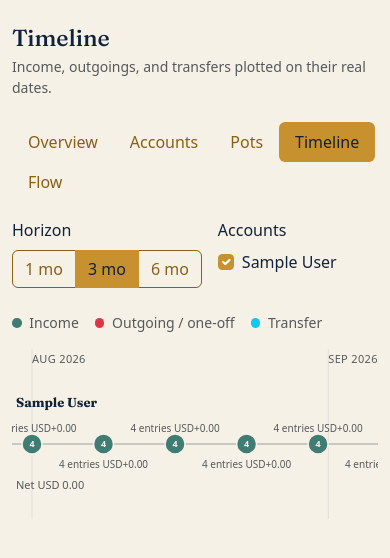
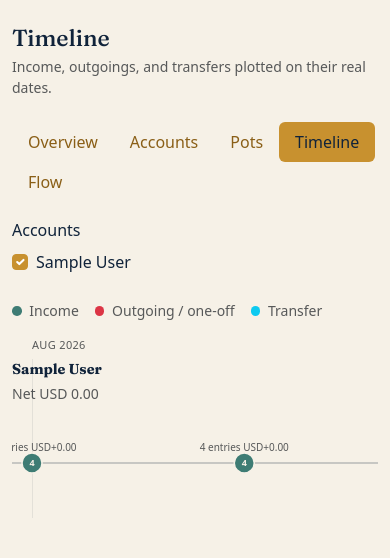
Before and after one commit to Jypear/quaterdeck, a Django app: page /budget/timeline/ in a window 390 px wide. Shown: the part 58-616 px from the top of the page. Run offline with Django 5.2, Linux system fonts and the light colour scheme; a user stored in the database is signed in; tables that the repository leaves empty hold one stand-in row (values such as "Sample post"); some libraries are stand-ins or nearby versions.

Commit message:
Simplify timeline to one-month view with per-account detail panels
  - budget/views.py: drop the 1/3/6-month horizon selector (_requested_months, _TIMELINE_MONTH_CHOICES) — timeline is always the current month; restructure _timeline_svg to return
  one self-contained SVG per account instead of a single multi-lane canvas, so each account's clicked-day detail can render directly beneath it; drop the cross-lane transfer
  connector geometry along with the shared canvas it depended on.
  - templates/budget/_timeline.html: render axis ticks/crosshair as absolutely-positioned overlay divs on a shared .timeline-grid (kept in one scroll region for cross-account sync)
  with one small <svg> + detail panel per account; move marker tabindex/role/aria-label onto the <circle> so the site-wide focus-ring rule hugs just the marker instead of the group's
  full label bounding box.
  - templates/budget/timeline.html: remove the horizon radio group; rework hover/click JS for the per-account DOM (grid-relative crosshair math instead of per-SVG getScreenCTM,
  per-account detail panel lookup via data-detail-id).
  - static/css/quaterdeck.css: pointer-events: none on stop labels (they were intercepting clicks meant for neighbouring markers); stacked (not right-aligned) account name/balance
  header so both stay visible without horizontal scroll on mobile; drop now-dead connector/multi-lane styles.
  - budget/tests.py: update timeline tests for the per-account SVG structure; drop the horizon-width test (no longer applicable with a fixed 1-month window).
  - docs/guide/budget.md: describe the one-month, per-account timeline layout.

```diff
--- a/budget/views.py
+++ b/budget/views.py
@@ -59,13 +59,10 @@ from core.models import Settings
 if TYPE_CHECKING:
     from django.http import HttpRequest, HttpResponse
 
-_TIMELINE_MONTH_CHOICES = (1, 3, 6)
 _TIMELINE_CHART_LEFT = 20
-_TIMELINE_MIN_CHART_WIDTH = 940
-_TIMELINE_PX_PER_DAY = 10  # widens the chart at longer horizons so days don't visually merge
-_TIMELINE_TOP_MARGIN = 40
+_TIMELINE_CHART_WIDTH = 940
 _TIMELINE_LANE_HEIGHT = 110
-_TIMELINE_MAX_LABEL_SLOTS = 3  # caps stacked labels at ±38px, safely inside one lane
+_TIMELINE_MAX_LABEL_SLOTS = 3  # caps stacked labels at ±38px, safely inside one lane's own SVG
 _TIMELINE_MAX_MARKER_RADIUS = 10
 
 _TIMELINE_KIND_CSS = {
@@ -203,16 +200,6 @@ class PotListView(TemplateView):
         return context
 
 
-def _requested_months(request: HttpRequest) -> int:
-    """Timeline horizon in months: `?months=` override (1/3/6), else 3."""
-    raw = request.GET.get("months")
-    try:
-        months = int(raw)
-    except (TypeError, ValueError):
-        return 3
-    return months if months in _TIMELINE_MONTH_CHOICES else 3
-
-
 def _label_dy(slot: int) -> float:
     """Interleaved vertical offsets for stacked labels: above line, below
     line, further above, further below, ..."""
@@ -252,21 +239,27 @@ def _assign_label_dys(labels: list[tuple[float, float]]) -> list[float | None]:
 
 
 def _timeline_svg(lanes: list[AccountLane], start: date, end: date, currency: str) -> dict[str, Any]:
-    """Geometry for the timeline SVG: lane rows of positioned markers, cross-lane
-    transfer connectors, and month-boundary axis ticks. Kept in the view (not
-    services) since it's presentation, not domain logic.
+    """Geometry for the timeline: one small SVG per account (positioned
+    markers on a single line) plus shared month-boundary axis ticks. Kept in
+    the view (not services) since it's presentation, not domain logic.
 
-    Stops are clustered per (lane, date) into a single marker — same-day
+    Each account gets its own SVG, rather than one tall SVG with a lane per
+    account, so a clicked day's detail panel can sit directly under the
+    account it belongs to instead of in one shared block below everything —
+    that also means there's no single shared canvas left to draw cross-lane
+    transfer connectors on; a transfer still shows as a coloured marker in
+    both accounts on its date, just without the linking line.
+
+    Stops are clustered per (account, date) into a single marker — same-day
     entries in one account would otherwise resolve to the same x and render
     as indistinguishable overlapping circles. A cluster's entries (for the
     click-through detail panel) are returned separately, keyed by marker id,
     since the SVG itself has no good way to hold a variable-length list.
     """
     total_days = (end - start).days or 1
-    chart_width = max(_TIMELINE_MIN_CHART_WIDTH, total_days * _TIMELINE_PX_PER_DAY)
 
     def x_for(d: date) -> float:
-        return _TIMELINE_CHART_LEFT + (d - start).days / total_days * chart_width
+        return _TIMELINE_CHART_LEFT + (d - start).days / total_days * _TIMELINE_CHART_WIDTH
 
     axis_ticks = []
     year, month = start.year, start.month
@@ -275,17 +268,13 @@ def _timeline_svg(lanes: list[AccountLane], start: date, end: date, currency: st
         axis_ticks.append({"x": x_for(max(month_start, start)), "label": month_start.strftime("%b %Y")})
         year, month = _shift_month(year, month, 1)
 
+    line_y = _TIMELINE_LANE_HEIGHT / 2
     lane_rows = []
     cluster_details: dict[str, dict[str, Any]] = {}
-    connector_points: dict[tuple[int, date], list[tuple[float, float]]] = {}
     for index, lane in enumerate(lanes):
-        y = _TIMELINE_TOP_MARGIN + index * _TIMELINE_LANE_HEIGHT + _TIMELINE_LANE_HEIGHT / 2
-
         day_groups: dict[date, list[TimelineStop]] = {}
         for stop in lane.stops:
             day_groups.setdefault(stop.date, []).append(stop)
-            if stop.transfer_id is not None:
-                connector_points.setdefault((stop.transfer_id, stop.date), []).append((x_for(stop.date), y))
 
         clusters = []
         hover_points = []
@@ -307,7 +296,7 @@ def _timeline_svg(lanes: list[AccountLane], start: date, end: date, currency: st
                 {
                     "id": cluster_id,
                     "x": cx,
-                    "y": y,
+                    "y": line_y,
                     "r": 6 if count == 1 else min(6 + (count - 1) * 1.5, _TIMELINE_MAX_MARKER_RADIUS),
                     "count": count,
                     "css": css,
@@ -331,9 +320,6 @@ def _timeline_svg(lanes: list[AccountLane], start: date, end: date, currency: st
         lane_rows.append(
             {
                 "account": lane.account,
-                "y": y,
-                "name_y": y - _TIMELINE_LANE_HEIGHT / 2 + 18,
-                "balance_y": y + _TIMELINE_LANE_HEIGHT / 2 - 10,
                 "clusters": clusters,
                 "end_balance_str": f"{lane.end_balance:.2f}",
                 "hover_id": f"lane-hover-{index}",
@@ -341,18 +327,11 @@ def _timeline_svg(lanes: list[AccountLane], start: date, end: date, currency: st
             }
         )
 
-    connectors = []
-    for points in connector_points.values():
-        if len(points) == 2:
-            (x, y1), (_, y2) = points
-            connectors.append({"x": x, "y1": y1, "y2": y2})
-
-    height = _TIMELINE_TOP_MARGIN + _TIMELINE_LANE_HEIGHT * len(lanes) + 20
     return {
-        "width": chart_width + _TIMELINE_CHART_LEFT,
-        "height": height,
+        "width": _TIMELINE_CHART_WIDTH + _TIMELINE_CHART_LEFT,
+        "lane_height": _TIMELINE_LANE_HEIGHT,
+        "line_y": line_y,
         "lanes": lane_rows,
-        "connectors": connectors,
         "axis_ticks": axis_ticks,
         "cluster_details": cluster_details,
     }
@@ -366,11 +345,10 @@ class TimelineView(TemplateView):
         context = super().get_context_data(**kwargs)
         settings = Settings.get()
         account_ids = _requested_account_ids(self.request)
-        months = _requested_months(self.request)
 
         current_period = active_period(settings.budget_mode, settings.budget_start_day)
         start = current_period.start
-        end_year, end_month = _shift_month(start.year, start.month, months)
+        end_year, end_month = _shift_month(start.year, start.month, 1)
         end = _monthly_anchor(end_year, end_month, start.day)
 
         lanes = account_timelines(start, end, account_ids, mode=settings.budget_mode, period=current_period)
@@ -378,8 +356,6 @@ class TimelineView(TemplateView):
         context["svg"] = _timeline_svg(lanes, start, end, settings.currency)
         context["all_accounts"] = Account.objects.filter(is_active=True)
         context["selected_account_ids"] = account_ids
-        context["months"] = months
-        context["month_choices"] = _TIMELINE_MONTH_CHOICES
         context["currency"] = settings.currency
         context["window"] = Period(start, end)
         context["has_stops"] = any(lane.stops for lane in lanes)
--- a/static/css/quaterdeck.css
+++ b/static/css/quaterdeck.css
@@ -240,12 +240,81 @@ h1, h2, h3, h4, h5, h6,
   margin-top: 0.25rem;
 }
 
-/* Budget timeline — one horizontal "bus stop" lane per account, coloured
-   stops for income/outgoing/transfer, with cross-lane connectors for
-   transfers. Plain inline SVG, same approach as the helm gauge above. */
+/* Budget timeline — one small "bus stop" SVG per account, coloured stops
+   for income/outgoing/transfer. Each account's own detail panel sits right
+   under it, so a clicked day's entries never land far from the row they
+   belong to. Axis ticks and the hover crosshair are plain HTML divs
+   overlaid on the shared .timeline-grid (not SVG) so they can span every
+   account's row with one shared horizontal scrollbar. */
 .timeline-scroll {
   overflow-x: auto;
   -webkit-overflow-scrolling: touch;
+}
+
+.timeline-grid {
+  position: relative;
+  padding-top: 22px;
+}
+
+.timeline-axis-line {
+  position: absolute;
+  top: 22px;
+  bottom: 0;
+  width: 1px;
+  background: rgba(var(--bs-body-color-rgb), 0.08);
+}
+
+.timeline-axis-label {
+  position: absolute;
+  top: 0;
+  font-size: 11px;
+  color: var(--bs-secondary-color);
+  text-transform: uppercase;
+  letter-spacing: 0.03em;
+  white-space: nowrap;
+}
+
+.timeline-crosshair {
+  position: absolute;
+  top: 22px;
+  bottom: 0;
+  width: 1.5px;
+  background: var(--qd-brass);
+  pointer-events: none;
+}
+
+.timeline-account {
+  position: relative;
+  margin-bottom: 1.5rem;
+}
+
+.timeline-account:last-child {
+  margin-bottom: 0;
+}
+
+.timeline-account.is-hovering .timeline-account-balance {
+  color: var(--qd-brass);
+  font-weight: 600;
+}
+
+.timeline-account-header {
+  display: flex;
+  flex-direction: column;
+  gap: 0.15rem;
+  margin-bottom: 0.25rem;
+}
+
+.timeline-account-name {
+  font-family: var(--qd-font-display);
+  font-size: 0.9rem;
+}
+
+.timeline-account-balance {
+  transition: color 0.15s ease;
+}
+
+.timeline-detail {
+  margin-top: 0.5rem;
 }
 
 .timeline-svg {
@@ -255,63 +324,13 @@ h1, h2, h3, h4, h5, h6,
   display: block;
 }
 
-.timeline-axis-line {
-  stroke: rgba(var(--bs-body-color-rgb), 0.08);
-  stroke-width: 1;
-}
-
-.timeline-crosshair {
-  stroke: var(--qd-brass);
-  stroke-width: 1.5;
-  pointer-events: none;
-}
-
-.timeline-lane.is-hovering .timeline-lane-balance {
-  fill: var(--qd-brass);
-  font-weight: 600;
-}
-
-.timeline-axis-label {
-  font-size: 11px;
-  fill: var(--bs-secondary-color);
-  text-transform: uppercase;
-  letter-spacing: 0.03em;
-}
-
 .timeline-lane-line {
   stroke: rgba(var(--bs-body-color-rgb), 0.2);
   stroke-width: 2;
 }
 
-.timeline-lane-label {
-  font-family: var(--qd-font-display);
-  font-size: 13px;
-  font-weight: 600;
-  fill: var(--bs-emphasis-color);
-}
-
-.timeline-lane-balance {
-  font-size: 11px;
-  fill: var(--bs-secondary-color);
-  transition: fill 0.15s ease;
-}
-
-.timeline-connector {
-  stroke: var(--bs-info);
-  stroke-width: 2;
-  stroke-dasharray: 4 3;
-}
-
-.timeline-stop {
+.timeline-stop circle {
   cursor: pointer;
-}
-
-.timeline-stop:focus-visible {
-  outline: 2px solid var(--qd-brass);
-  outline-offset: 2px;
-}
-
-.timeline-stop circle {
   stroke: var(--bs-body-bg);
   stroke-width: 1.5;
 }
@@ -320,6 +339,7 @@ h1, h2, h3, h4, h5, h6,
   font-size: 10px;
   fill: var(--bs-secondary-color);
   text-anchor: middle;
+  pointer-events: none;
 }
 
 .timeline-stop-count {
--- a/templates/budget/_timeline.html
+++ b/templates/budget/_timeline.html
@@ -2,31 +2,30 @@
 <p class="text-muted">No scheduled income, outgoings, or transfers fall in this window for the selected accounts.</p>
 {% else %}
 <div class="timeline-scroll">
-  <svg viewBox="0 0 {{ svg.width }} {{ svg.height }}" class="timeline-svg" role="img"
-       aria-label="Budget timeline from {{ window.start|date:'d M Y' }} to {{ window.end|date:'d M Y' }}"
-       preserveAspectRatio="xMinYMin meet" style="width: {{ svg.width }}px;">
+  <div class="timeline-grid" style="width: {{ svg.width }}px;">
     {% for tick in svg.axis_ticks %}
-    <line x1="{{ tick.x }}" y1="0" x2="{{ tick.x }}" y2="{{ svg.height }}" class="timeline-axis-line" />
-    <text x="{{ tick.x }}" y="14" class="timeline-axis-label">{{ tick.label }}</text>
+    <div class="timeline-axis-line" style="left: {{ tick.x }}px;"></div>
+    <div class="timeline-axis-label" style="left: {{ tick.x }}px;">{{ tick.label }}</div>
     {% endfor %}
-
-    {% for connector in svg.connectors %}
-    <line x1="{{ connector.x }}" y1="{{ connector.y1 }}" x2="{{ connector.x }}" y2="{{ connector.y2 }}"
-          class="timeline-connector" />
-    {% endfor %}
+    <div class="timeline-crosshair" style="display: none;"></div>
 
     {% for lane in svg.lanes %}
-    <g class="timeline-lane" data-hover-id="{{ lane.hover_id }}" data-currency="{{ currency }}"
-       data-end-balance="{{ lane.end_balance_str }}">
-      <line x1="0" y1="{{ lane.y }}" x2="{{ svg.width }}" y2="{{ lane.y }}" class="timeline-lane-line" />
-      <text x="4" y="{{ lane.name_y }}" class="timeline-lane-label">{{ lane.account.name }}</text>
-      <text x="4" y="{{ lane.balance_y }}" class="timeline-lane-balance">Net {{ currency }} {{ lane.end_balance_str }}</text>
+    <div class="timeline-account" data-hover-id="{{ lane.hover_id }}" data-currency="{{ currency }}"
+         data-end-balance="{{ lane.end_balance_str }}" data-detail-id="timeline-detail-{{ forloop.counter0 }}">
+      <div class="timeline-account-header">
+        <strong class="timeline-account-name">{{ lane.account.name }}</strong>
+        <span class="timeline-account-balance small text-muted">Net {{ currency }} {{ lane.end_balance_str }}</span>
+      </div>
+      <svg viewBox="0 0 {{ svg.width }} {{ svg.lane_height }}" class="timeline-svg" role="img"
+           aria-label="{{ lane.account.name }} timeline from {{ window.start|date:'d M Y' }} to {{ window.end|date:'d M Y' }}"
+           preserveAspectRatio="xMinYMin meet" style="width: {{ svg.width }}px;">
+        <line x1="0" y1="{{ svg.line_y }}" x2="{{ svg.width }}" y2="{{ svg.line_y }}" class="timeline-lane-line" />
 
         {% for cluster in lane.clusters %}
-      <g class="timeline-stop {{ cluster.css }}" data-cluster="{{ cluster.id }}" tabindex="0" role="button"
-         aria-label="{{ cluster.date|date:'D d M Y' }}, {{ cluster.label }}, balance {{ currency }} {{ cluster.balance_str }}">
+        <g class="timeline-stop {{ cluster.css }}" data-cluster="{{ cluster.id }}">
           <title>{{ cluster.date|date:"D d M Y" }} — {{ cluster.label }} — balance {{ currency }} {{ cluster.balance_str }}</title>
-        <circle cx="{{ cluster.x }}" cy="{{ cluster.y }}" r="{{ cluster.r }}" />
+          <circle cx="{{ cluster.x }}" cy="{{ cluster.y }}" r="{{ cluster.r }}" tabindex="0" role="button"
+                  aria-label="{{ cluster.date|date:'D d M Y' }}, {{ cluster.label }}, balance {{ currency }} {{ cluster.balance_str }}" />
           {% if cluster.count > 1 %}
           <text x="{{ cluster.x }}" y="{{ cluster.y }}" class="timeline-stop-count" dy="0.35em">{{ cluster.count }}</text>
           {% endif %}
@@ -37,15 +36,14 @@
           {% endif %}
         </g>
         {% endfor %}
-    </g>
+      </svg>
+      <div id="timeline-detail-{{ forloop.counter0 }}" class="card timeline-detail d-none"></div>
+    </div>
     {% endfor %}
-
-    <line x1="0" y1="0" x2="0" y2="{{ svg.height }}" class="timeline-crosshair" style="display: none;" />
-  </svg>
+  </div>
   {% for lane in svg.lanes %}
   {{ lane.hover_points|json_script:lane.hover_id }}
   {% endfor %}
   {{ svg.cluster_details|json_script:"timeline-clusters" }}
 </div>
-<div id="timeline-detail" class="card mt-3 d-none"></div>
 {% endif %}
--- a/templates/budget/timeline.html
+++ b/templates/budget/timeline.html
@@ -10,16 +10,6 @@
       hx-target="#budget-timeline"
       hx-push-url="true"
       hx-trigger="change">
-  <div class="col-auto">
-    <span class="form-label d-block">Horizon</span>
-    <div class="btn-group" role="group" aria-label="Timeline horizon">
-      {% for value in month_choices %}
-      <input type="radio" class="btn-check" name="months" id="months-{{ value }}" value="{{ value }}"
-             {% if value == months %}checked{% endif %} autocomplete="off">
-      <label class="btn btn-outline-primary" for="months-{{ value }}">{{ value }} mo</label>
-      {% endfor %}
-    </div>
-  </div>
   <div class="col">
     <span class="form-label d-block">Accounts</span>
     <div class="d-flex flex-wrap gap-3">
@@ -52,15 +42,8 @@
   var container = document.getElementById("budget-timeline");
   if (!container) return;
 
-  function pointFor(svg, event) {
-    var pt = svg.createSVGPoint();
-    pt.x = event.clientX;
-    pt.y = event.clientY;
-    return pt.matrixTransform(svg.getScreenCTM().inverse());
-  }
-
-  function balanceAt(lane, x) {
-    var script = document.getElementById(lane.dataset.hoverId);
+  function balanceAt(account, x) {
+    var script = document.getElementById(account.dataset.hoverId);
     if (!script) return null;
     var points = JSON.parse(script.textContent);
     var current = null;
@@ -72,36 +55,34 @@
   }
 
   function reset() {
-    container.querySelectorAll(".timeline-crosshair").forEach(function (line) {
-      line.style.display = "none";
-    });
-    container.querySelectorAll(".timeline-lane").forEach(function (lane) {
-      lane.classList.remove("is-hovering");
-      var label = lane.querySelector(".timeline-lane-balance");
-      if (label) label.textContent = "Net " + lane.dataset.currency + " " + lane.dataset.endBalance;
+    var crosshair = container.querySelector(".timeline-crosshair");
+    if (crosshair) crosshair.style.display = "none";
+    container.querySelectorAll(".timeline-account").forEach(function (account) {
+      account.classList.remove("is-hovering");
+      var label = account.querySelector(".timeline-account-balance");
+      if (label) label.textContent = "Net " + account.dataset.currency + " " + account.dataset.endBalance;
     });
   }
 
   container.addEventListener("mousemove", function (event) {
-    var svg = event.target.closest(".timeline-svg");
-    if (!svg) return;
-    var loc = pointFor(svg, event);
+    var grid = container.querySelector(".timeline-grid");
+    if (!grid) return;
+    var x = event.clientX - grid.getBoundingClientRect().left;
 
-    var crosshair = svg.querySelector(".timeline-crosshair");
+    var crosshair = container.querySelector(".timeline-crosshair");
     if (crosshair) {
-      crosshair.setAttribute("x1", loc.x);
-      crosshair.setAttribute("x2", loc.x);
+      crosshair.style.left = x + "px";
       crosshair.style.display = "";
     }
 
-    svg.querySelectorAll(".timeline-lane").forEach(function (lane) {
-      var point = balanceAt(lane, loc.x);
-      var label = lane.querySelector(".timeline-lane-balance");
+    container.querySelectorAll(".timeline-account").forEach(function (account) {
+      var point = balanceAt(account, x);
+      var label = account.querySelector(".timeline-account-balance");
       if (!label) return;
-      lane.classList.add("is-hovering");
+      account.classList.add("is-hovering");
       label.textContent = point
-        ? "As of " + point.date + ": " + lane.dataset.currency + " " + point.balance
-        : "Before first entry: " + lane.dataset.currency + " 0.00";
+        ? "As of " + point.date + ": " + account.dataset.currency + " " + point.balance
+        : "Before first entry: " + account.dataset.currency + " 0.00";
     });
   });
 
@@ -113,14 +94,14 @@
     return div.innerHTML;
   }
 
-  function showCluster(id) {
+  function showCluster(clusterId, detailId) {
     var script = document.getElementById("timeline-clusters");
-    var panel = document.getElementById("timeline-detail");
+    var panel = document.getElementById(detailId);
     if (!script || !panel) return;
-    var data = JSON.parse(script.textContent)[id];
+    var data = JSON.parse(script.textContent)[clusterId];
     if (!data) return;
-    var lane = container.querySelector(".timeline-lane");
-    var currency = lane ? lane.dataset.currency : "";
+    var account = panel.closest(".timeline-account");
+    var currency = account ? account.dataset.currency : "";
     var rows = data.entries.map(function (entry) {
       return '<li class="list-group-item d-flex justify-content-between align-items-center ' + entry.css + '">' +
         "<span>" + escapeHtml(entry.label) + "</span>" +
@@ -128,7 +109,7 @@
     }).join("");
     panel.innerHTML =
       '<div class="card-header d-flex justify-content-between flex-wrap gap-2">' +
-      "<strong>" + escapeHtml(data.account) + " — " + escapeHtml(data.date) + "</strong>" +
+      "<strong>" + escapeHtml(data.date) + "</strong>" +
       "<span>Balance " + currency + " " + data.balance_str + "</span></div>" +
       '<ul class="list-group list-group-flush">' + rows + "</ul>";
     panel.classList.remove("d-none");
@@ -137,11 +118,14 @@
   container.addEventListener("click", function (event) {
     var cluster = event.target.closest("[data-cluster]");
     if (cluster) {
-      showCluster(cluster.dataset.cluster);
+      var account = cluster.closest(".timeline-account");
+      if (account) showCluster(cluster.dataset.cluster, account.dataset.detailId);
       return;
     }
-    if (event.target.closest(".timeline-svg")) {
-      document.getElementById("timeline-detail").classList.add("d-none");
+    var account = event.target.closest(".timeline-account");
+    if (account && event.target.closest(".timeline-svg")) {
+      var panel = document.getElementById(account.dataset.detailId);
+      if (panel) panel.classList.add("d-none");
     }
   });
 
@@ -150,7 +134,8 @@
     var cluster = event.target.closest("[data-cluster]");
     if (!cluster) return;
     event.preventDefault();
-    showCluster(cluster.dataset.cluster);
+    var account = cluster.closest(".timeline-account");
+    if (account) showCluster(cluster.dataset.cluster, account.dataset.detailId);
   });
 })();
 </script>
```
Also changed, not shown: budget/tests.py (+10 -6 lines), docs/guide/budget.md (+5 -5 lines). Lines whose indentation alone changed are shown as unchanged.
